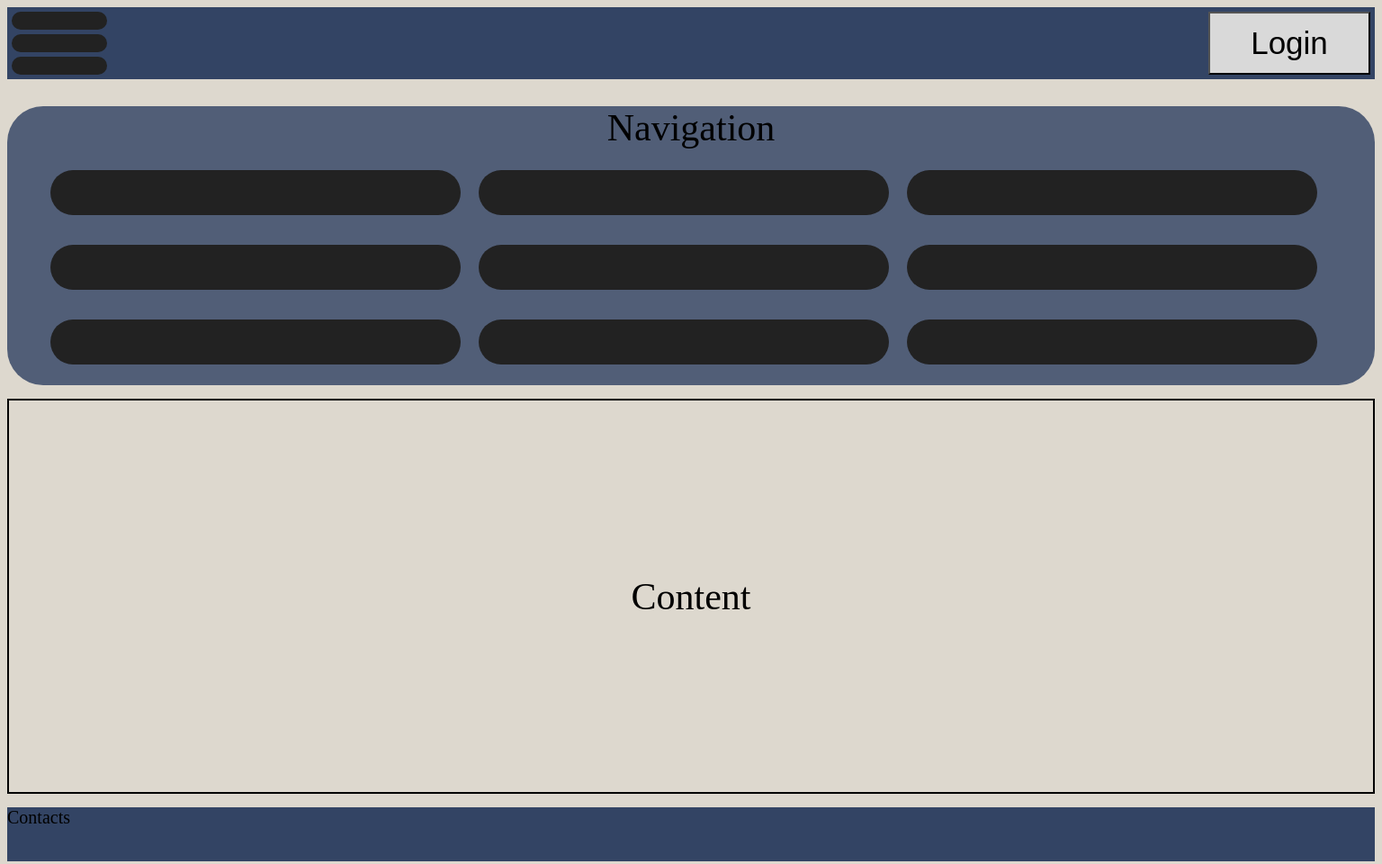
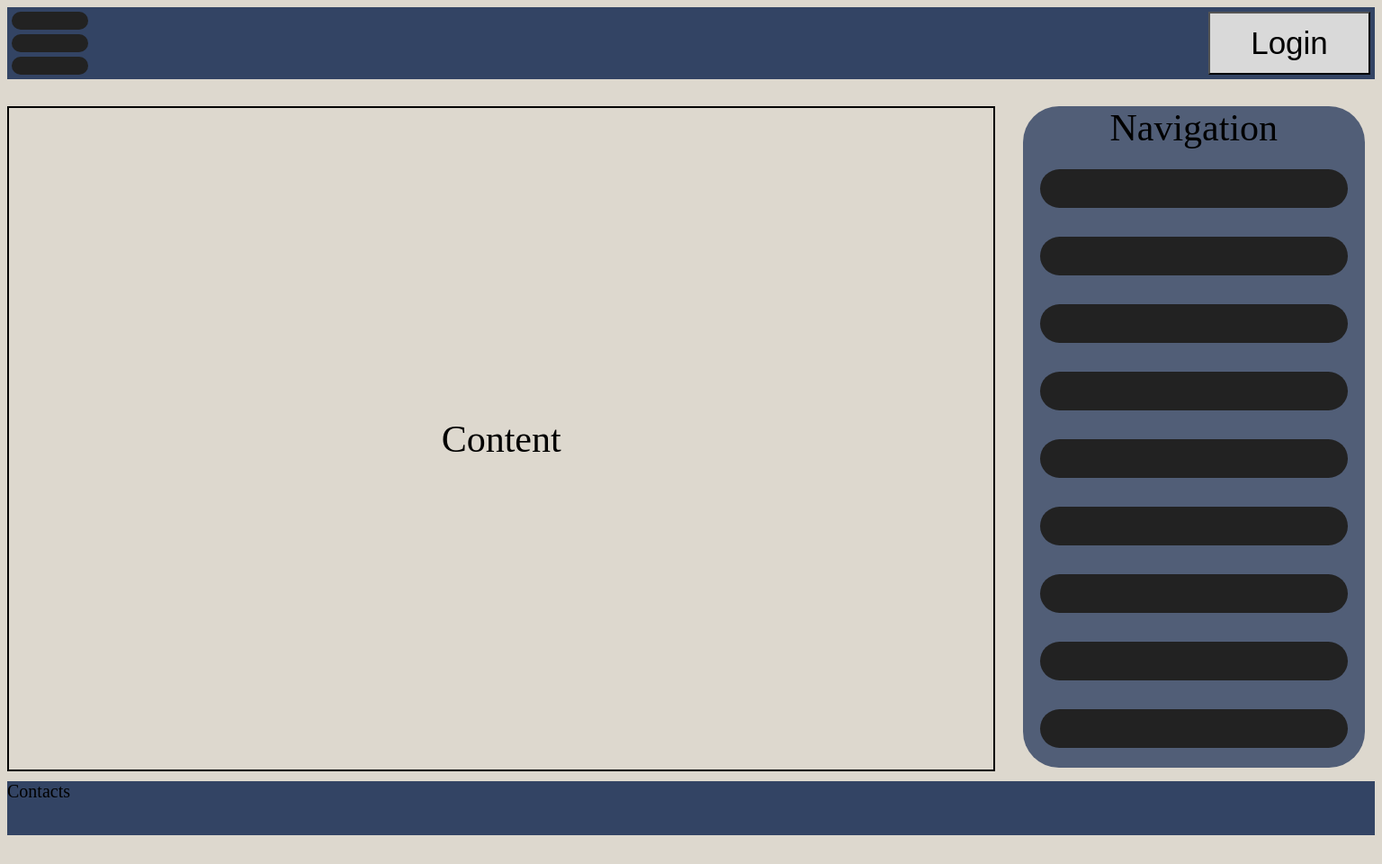
Before and after one commit to EdlisSkolni/WA-project, a plain HTML site: page main page/mainpage.html in a window 1536 px wide. Shown: the whole page at 90% size. After the commit the page ends 936 px from the top, so only its background shows below. Drawn offline with Linux system fonts and the light colour scheme.

Commit message:
Update styly - desktop (dokončeno).css

```diff
--- a/main page/styly.css
+++ b/main page/styly.css
@@ -1,5 +1,5 @@
 *{
-    background: #DDD8CE;
+    background-color: #DDD8CE;
 }
 .head{
     display: flex;
@@ -66,22 +66,6 @@
     background-color: rgba(0, 0, 0, 0);
     width: calc(100%);
 }
-@media only screen and (min-width: 665px) {
-    .navigation{
-        display: flex;
-        flex-wrap: wrap;
-    }
-    .navigationClick{
-        height: 50px;
-        width: calc(30%);
-        margin: 10px;
-    }
-    .navigationClick0{
-        height: 50px;
-        width: calc(30%);
-        margin: 10px;
-    }
-}
 .login{
     font-size: 35px;
     margin: 5px;
@@ -102,5 +86,49 @@
     border-radius: 40px;
     height: 20px;
     width: calc(100%);
+    max-width: 85px;
     margin: 5px;
 }
+@media only screen and (min-width: 665px) {
+    .navigation{
+        display: flex;
+        flex-wrap: wrap;
+    }
+    .navigationClick{
+        height: 50px;
+        width: calc(30%);
+        margin: 10px;
+    }
+    .navigationClick0{
+        height: 50px;
+        width: calc(30%);
+        margin: 10px;
+    }
+}
+@media only screen and (min-width: 1500px) {
+    #under{
+        display: flex;
+        height: 735px;
+    }
+    .navigation{
+        order: 2;
+        height: calc(100%);
+        max-height: 1000px;
+        width: calc(25%);
+    }
+    .content{
+        order: 1;
+        margin-right: calc(2%);
+        height: calc(100%);
+        max-height: 1000px;
+        width: calc(72%);
+    }
+    .navigationClick{
+        height: 43px;
+        width: calc(90%);
+    }
+    .navigationClick0{
+        height: 43px;
+        width: calc(90%);
+    }
+}
```
